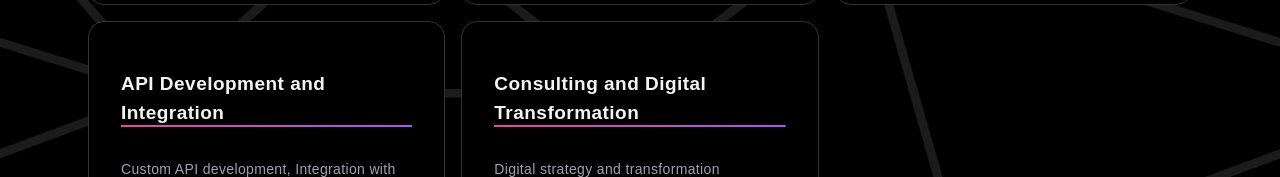
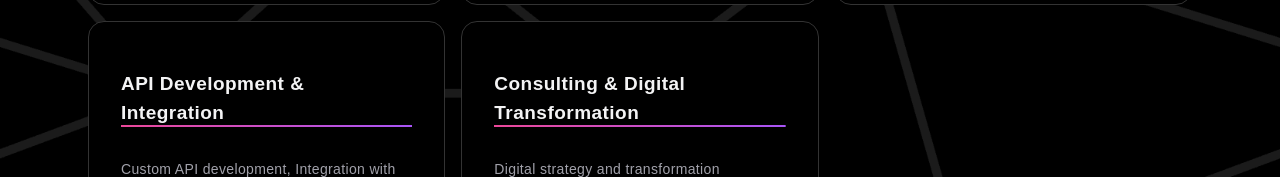
Before and after one commit to ubaidismail/nextJs_personal_portfolio, a Next.js app: page / in a window 1280 px wide. Shown: the part 1798-1975 px from the top of the page. Built offline with nearby package versions, Linux system fonts and the light colour scheme.

Commit message:
Typo issue fixed

```diff
--- a/src/components/expertise/services-skill.tsx
+++ b/src/components/expertise/services-skill.tsx
@@ -59,12 +59,12 @@ export const projects = [
     // },
 
     {
-        title: "API Development and Integration",
+        title: "API Development & Integration",
         description:"Custom API development, Integration with third-party services (payment gateways, social media APIs), RESTful and GraphQL APIs, API documentation and management",
         link: "https://calendly.com/ubaidismail/30min",
     },
     {
-        title: "Consulting and Digital Transformation",
+        title: "Consulting & Digital Transformation",
         description:
             "Digital strategy and transformation consulting, Technology stack evaluation and selection, IT and business process optimization, Data migration and systems integration",
         link: "https://calendly.com/ubaidismail/30min",
```
